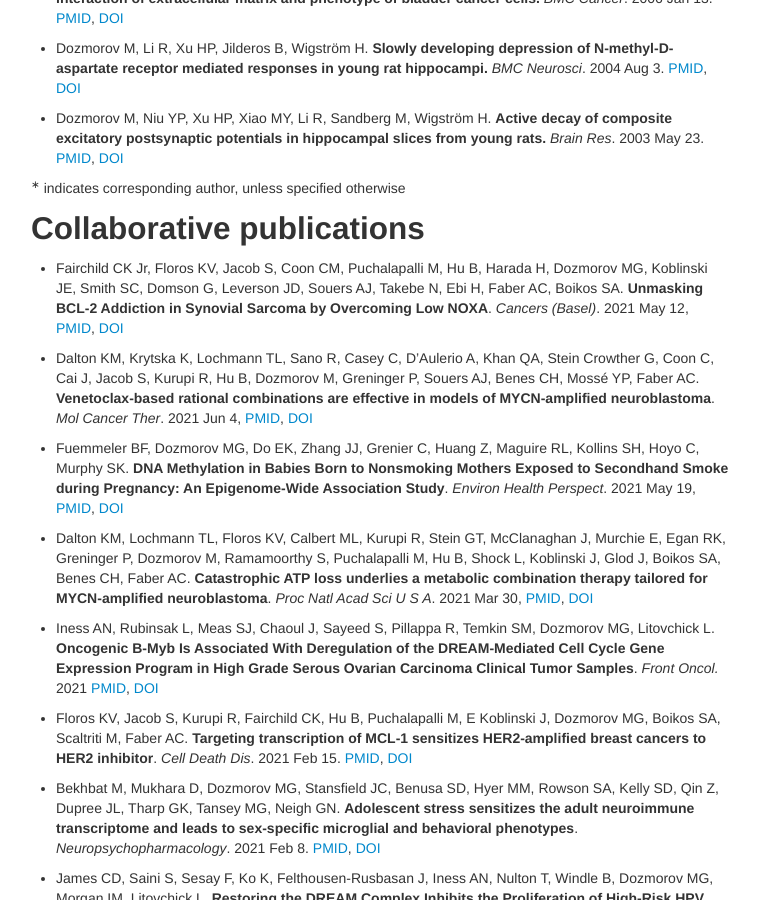
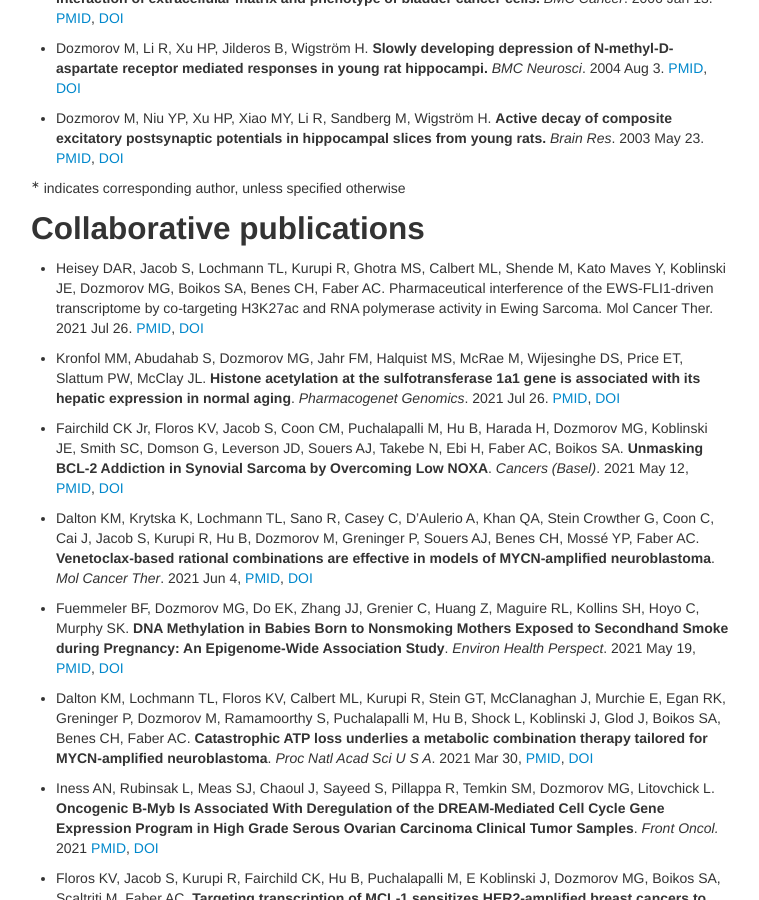
Before and after one commit to dozmorovlab/dozmorovlab.github.io, a Jekyll site: the page built from 02-pubs.md, in a window 1280 px wide and 900 px high, scrolled down 2774 px. Shown: the whole window, without its empty margins (259-1018 px from the left). Built offline with Jekyll 4.4.1, drawn with Linux system fonts in a browser that asks for light colours; comment, search, counter and statistics services are not loaded.

Commit message:
Update pubs

```diff
--- a/02-pubs.md
+++ b/02-pubs.md
@@ -101,6 +101,10 @@ permalink: "publications.html"
 <sup>&lowast;</sup> indicates corresponding author, unless specified otherwise
 
 ## Collaborative publications
+
+- Heisey DAR, Jacob S, Lochmann TL, Kurupi R, Ghotra MS, Calbert ML, Shende M, Kato Maves Y, Koblinski JE, Dozmorov MG, Boikos SA, Benes CH, Faber AC. Pharmaceutical interference of the EWS-FLI1-driven transcriptome by co-targeting H3K27ac and RNA polymerase activity in Ewing Sarcoma. Mol Cancer Ther. 2021 Jul 26. [PMID](https://www.ncbi.nlm.nih.gov/pubmed/34315769/), [DOI](https://doi.org/10.1158/1535-7163.mct-20-0489) <span data-badge-type="4" data-doi="10.1158/1535-7163.MCT-20-0489" data-hide-no-mentions="true" class="altmetric-embed"> </span>
+
+- Kronfol MM, Abudahab S, Dozmorov MG, Jahr FM, Halquist MS, McRae M, Wijesinghe DS, Price ET, Slattum PW, McClay JL. **Histone acetylation at the sulfotransferase 1a1 gene is associated with its hepatic expression in normal aging**. _Pharmacogenet Genomics_. 2021 Jul 26. [PMID](https://www.ncbi.nlm.nih.gov/pubmed/34320608/), [DOI](https://doi.org/10.1097/fpc.0000000000000443)  <span data-badge-type="4" data-doi="10.1097/FPC.0000000000000443" data-hide-no-mentions="true" class="altmetric-embed"> </span>
 
 - Fairchild CK Jr, Floros KV, Jacob S, Coon CM, Puchalapalli M, Hu B, Harada H, Dozmorov MG, Koblinski JE, Smith SC, Domson G, Leverson JD, Souers AJ, Takebe N, Ebi H, Faber AC, Boikos SA. **Unmasking BCL-2 Addiction in Synovial Sarcoma by Overcoming Low NOXA**. _Cancers (Basel)_. 2021 May 12, [PMID](https://www.ncbi.nlm.nih.gov/pubmed/34065859/), [DOI](https://doi.org/10.3390/cancers13102310) <span data-badge-type="4" data-doi="10.3390/cancers13102310" data-hide-no-mentions="true" class="altmetric-embed"> </span>
 
```
